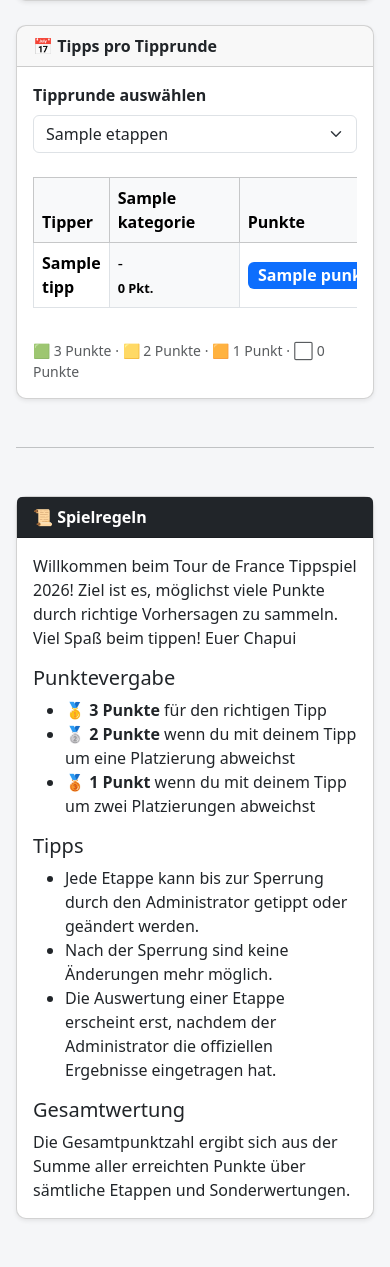
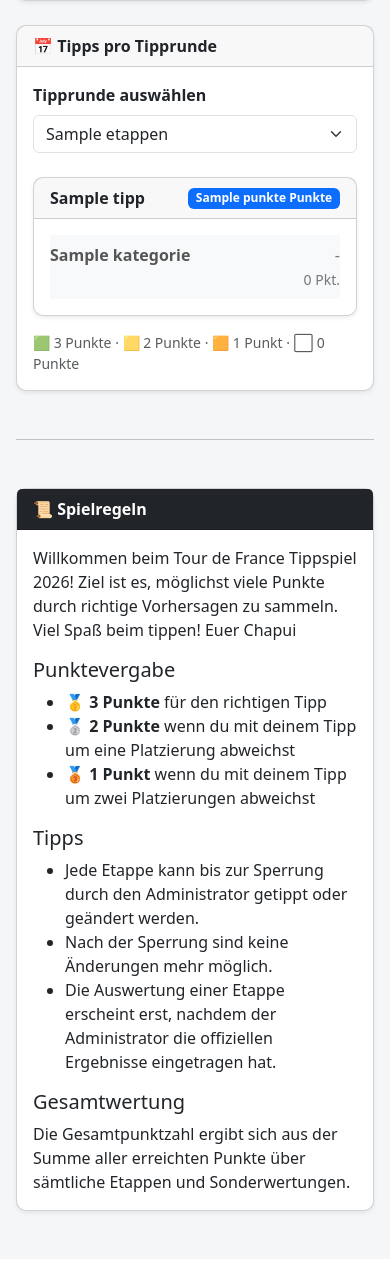
Before and after one commit to DrJEcht/tour-tippspiel, a Flask app: template templates/index.html in a window 390 px wide. Shown: the part 455-1722 px from the top of the page. After the commit the page ends 1670 px from the top, so only its background shows below. Run offline with Flask 3, Linux system fonts and the light colour scheme; the template is opened without the code that fills it: most values are stand-ins (such as "Sample title", 1, 10 or a date in 2020).

Commit message:
Update index.html

```diff
--- a/templates/index.html
+++ b/templates/index.html
@@ -94,6 +94,41 @@
 }
 
 
+  .mobile-tipps {
+  display: none;
+}
+
+@media (max-width: 768px) {
+  .desktop-tipps {
+    display: none;
+  }
+
+  .mobile-tipps {
+    display: block;
+  }
+
+  .tipp-card-row {
+    display: flex;
+    justify-content: space-between;
+    gap: 12px;
+    border-bottom: 1px solid #eee;
+    padding: 8px 0;
+  }
+
+  .tipp-card-row:last-child {
+    border-bottom: none;
+  }
+
+  .tipp-label {
+    font-weight: 600;
+    color: #555;
+  }
+
+  .tipp-value {
+    text-align: right;
+  }
+}
+
 
 
   </style>
@@ -170,7 +205,7 @@
         </form>
 
         {% if tipps_etappe %}
-          <div class="table-responsive">
+          <div class="table-responsive desktop-tipps">
             <table class="table table-bordered table-hover align-middle">
               <thead class="table-light">
                 <tr>
@@ -206,6 +241,36 @@
               </tbody>
             </table>
           </div>
+
+
+          <div class="mobile-tipps">
+            {% for tipp in tipps_etappe %}
+              <div class="card mb-3 shadow-sm">
+                <div class="card-header d-flex justify-content-between align-items-center">
+                  <strong>{{ tipp.name }}</strong>
+                  <span class="badge text-bg-primary">{{ tipp.punkte }} Punkte</span>
+                </div>
+
+                <div class="card-body">
+                  {% for kategorie in kategorien %}
+                    {% set pkt = tipp.korrekt.get(kategorie, 0) %}
+                    <div class="tipp-card-row score-{{ pkt }}">
+                      <div class="tipp-label">
+                        {{ kategorie_labels[kategorie] if kategorie in kategorie_labels else kategorie.replace('_', ' ').capitalize() }}
+                      </div>
+                      <div class="tipp-value">
+                        {{ tipp.daten.get(kategorie, '') or '-' }}
+                        <br>
+                        <small>{{ pkt }} Pkt.</small>
+                      </div>
+                    </div>
+                  {% endfor %}
+                </div>
+              </div>
+            {% endfor %}
+          </div>
+
+
 
           <div class="mt-3 small text-muted">
             🟩 3 Punkte · 🟨 2 Punkte · 🟧 1 Punkt · ⬜ 0 Punkte
```
